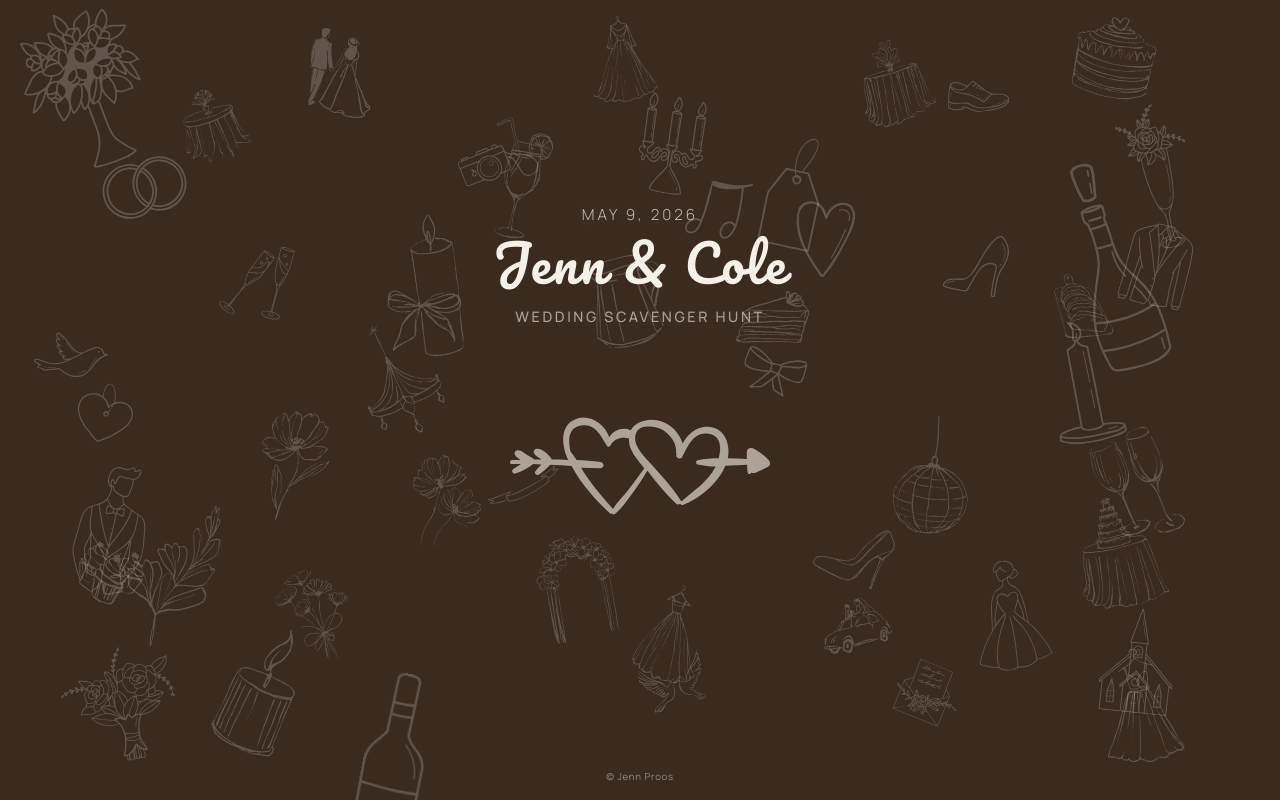
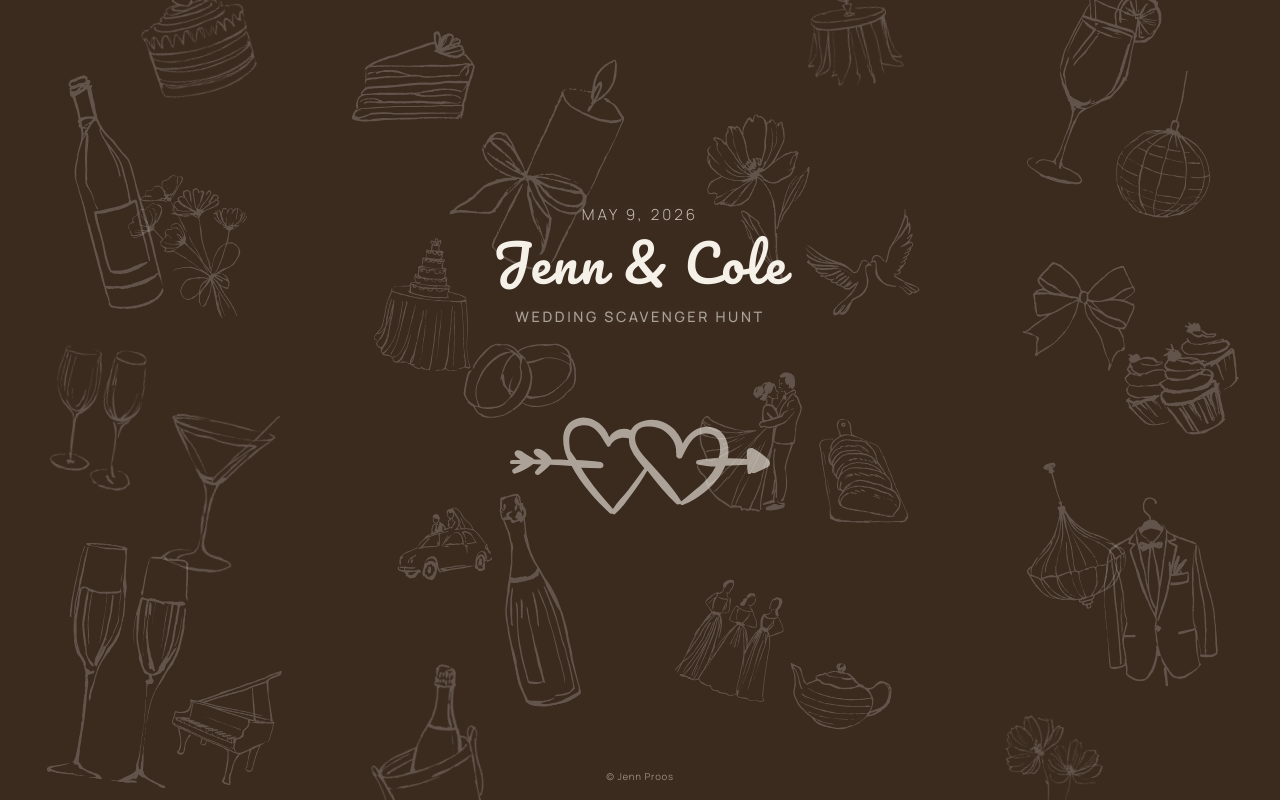
Before and after one commit to jennproos/wedding-scavenger-hunt, a React (Vite) app in the folder frontend/: page / in a window 1280 px wide. Built offline with nearby package versions, Linux system fonts and the light colour scheme; no server answers.

Commit message:
Move some stickies around

```diff
--- a/frontend/src/components/StickerBackground.tsx
+++ b/frontend/src/components/StickerBackground.tsx
@@ -1,115 +1,95 @@
-import bouquet1   from '../assets/stickers/Bouquet_01.svg'
-import bouquet2   from '../assets/stickers/Bouquet_02.svg'
-import rings      from '../assets/stickers/Rings.svg'
-import heart      from '../assets/stickers/Heart.svg'
-import bird       from '../assets/stickers/Bird.svg'
-import champagne  from '../assets/stickers/Champagne.svg'
-import candle     from '../assets/stickers/Candle.svg'
-import candles    from '../assets/stickers/Candles.svg'
-import bow        from '../assets/stickers/Bow.svg'
-import camera     from '../assets/stickers/Camera.svg'
-import ribbon     from '../assets/stickers/Ribbon.svg'
-import glasses    from '../assets/stickers/Glasses.svg'
-import bride      from '../assets/stickers/Bride.svg'
-import groom      from '../assets/stickers/Groom.svg'
-import brideShoe  from "../assets/stickers/Bride's shoe.svg"
-import groomShoe  from "../assets/stickers/Groom's shoe.svg"
-import wineBottle from '../assets/stickers/Wine bottle.svg'
-import letter     from '../assets/stickers/Letter.svg'
-import floralGlass from '../assets/stickers/Floral glass.svg'
-import tag1        from '../assets/stickers/Tag_01.svg'
-import tag2        from '../assets/stickers/Tag_02.svg'
-import note        from '../assets/stickers/Note.svg'
-import costume     from '../assets/stickers/Costume.svg'
-import church      from '../assets/stickers/Church.svg'
-import asset1      from '../assets/stickers/Asset 1wedding.svg'
-import asset2      from '../assets/stickers/Asset 2wedding.svg'
-import asset3      from '../assets/stickers/Asset 3wedding.svg'
-import asset4      from '../assets/stickers/Asset 4wedding.svg'
-import asset5      from '../assets/stickers/Asset 5wedding.svg'
-import asset6      from '../assets/stickers/Asset 6wedding.svg'
-import asset7      from '../assets/stickers/Asset 7wedding.svg'
-import asset9      from '../assets/stickers/Asset 9wedding.svg'
-import asset10     from '../assets/stickers/Asset 10wedding.svg'
-import asset11     from '../assets/stickers/Asset 11wedding.svg'
-import asset12     from '../assets/stickers/Asset 12wedding.svg'
-import asset13     from '../assets/stickers/Asset 13wedding.svg'
-import asset14     from '../assets/stickers/Asset 14wedding.svg'
-import asset15     from '../assets/stickers/Asset 15wedding.svg'
-import asset16     from '../assets/stickers/Asset 16wedding.svg'
-import asset17     from '../assets/stickers/Asset 17wedding.svg'
-import asset18     from '../assets/stickers/Asset 18wedding.svg'
-import asset19     from '../assets/stickers/Asset 19wedding.svg'
-import asset20     from '../assets/stickers/Asset 20wedding.svg'
-import asset21     from '../assets/stickers/Asset 21wedding.svg'
-import asset22     from '../assets/stickers/Asset 22wedding.svg'
-import asset25     from '../assets/stickers/Asset 25wedding.svg'
-import asset30     from '../assets/stickers/Asset 30wedding.svg'
-import asset40     from '../assets/stickers/Asset 40wedding.svg'
-import asset50     from '../assets/stickers/Asset 50wedding.svg'
-import asset60     from '../assets/stickers/Asset 60wedding.svg'
+import asset4  from '../assets/stickers/Asset 4wedding.svg'
+import asset5  from '../assets/stickers/Asset 5wedding.svg'
+import asset6  from '../assets/stickers/Asset 6wedding.svg'
+import asset7  from '../assets/stickers/Asset 7wedding.svg'
+import asset8  from '../assets/stickers/Asset 8wedding.svg'
+import asset9  from '../assets/stickers/Asset 9wedding.svg'
+import asset13 from '../assets/stickers/Asset 13wedding.svg'
+import asset14 from '../assets/stickers/Asset 14wedding.svg'
+import asset15 from '../assets/stickers/Asset 15wedding.svg'
+import asset18 from '../assets/stickers/Asset 18wedding.svg'
+import asset22 from '../assets/stickers/Asset 22wedding.svg'
+import asset23 from '../assets/stickers/Asset 23wedding.svg'
+import asset30 from '../assets/stickers/Asset 30wedding.svg'
+import asset31 from '../assets/stickers/Asset 31wedding.svg'
+import asset36 from '../assets/stickers/Asset 36wedding.svg'
+import asset40 from '../assets/stickers/Asset 40wedding.svg'
+import asset45 from '../assets/stickers/Asset 45wedding.svg'
+import asset50 from '../assets/stickers/Asset 50wedding.svg'
+import asset25 from '../assets/stickers/Asset 25wedding.svg'
+import asset56 from '../assets/stickers/Asset 56wedding.svg'
+import asset57 from '../assets/stickers/Asset 57wedding.svg'
+import asset58 from '../assets/stickers/Asset 58wedding.svg'
+import asset62 from '../assets/stickers/Asset 62wedding.svg'
+import asset64 from '../assets/stickers/Asset 64wedding.svg'
+import asset65 from '../assets/stickers/Asset 65wedding.svg'
+import asset68 from '../assets/stickers/Asset 68wedding.svg'
+import asset39 from '../assets/stickers/Asset 39wedding.svg'
+import asset16 from '../assets/stickers/Asset 16wedding.svg'
 
-const STICKERS = [
-  // Row 1 — top
-  { src: bouquet1,   top: '1%',  left: '2%',  size: 120, rotate: -20, mobile: true  },
-  { src: asset2,     top: '4%',  left: '24%', size: 70,  rotate:  12, mobile: true  },
-  { src: asset1,     top: '2%',  left: '46%', size: 65,  rotate:  -8, mobile: false },
-  { src: asset3,     top: '5%',  left: '67%', size: 72,  rotate: -15, mobile: true  },
-  { src: asset4,     top: '2%',  left: '84%', size: 80,  rotate:  10, mobile: false },
-  // Gap 1 (~10-16%)
-  { src: asset6,     top: '11%', left: '14%', size: 65,  rotate: -18, mobile: false },
-  { src: candles,    top: '12%', left: '50%', size: 65,  rotate:  10, mobile: true  },
-  { src: groomShoe,  top: '10%', left: '74%', size: 62,  rotate:  -5, mobile: false },
-  { src: floralGlass,top: '13%', left: '88%', size: 66,  rotate: -12, mobile: false },
-  { src: asset7,     top: '15%', left: '38%', size: 60,  rotate:  12, mobile: true  },
-  { src: tag1,       top: '17%', left: '60%', size: 58,  rotate:  18, mobile: false },
-  // Row 2 — upper-mid (~18-25%)
-  { src: rings,      top: '20%', left: '8%',  size: 85,  rotate: -15, mobile: true  },
-  { src: camera,     top: '18%', left: '36%', size: 75,  rotate: -22, mobile: false },
-  { src: note,       top: '22%', left: '54%', size: 55,  rotate:  15, mobile: false },
-  { src: heart,      top: '25%', left: '62%', size: 58,  rotate:   8, mobile: false },
-  { src: champagne,  top: '20%', left: '84%', size: 70,  rotate: -18, mobile: true  },
-  // Gap 2 (~29-38%)
-  { src: glasses,    top: '30%', left: '18%', size: 62,  rotate:  22, mobile: false },
-  { src: asset9,     top: '27%', left: '30%', size: 75,  rotate:  -8, mobile: true  },
-  { src: asset11,    top: '32%', left: '46%', size: 78,  rotate: -14, mobile: true  },
-  { src: asset5,     top: '36%', left: '58%', size: 65,  rotate:  14, mobile: false },
-  { src: brideShoe,  top: '29%', left: '74%', size: 60,  rotate:  10, mobile: false },
-  { src: asset25,    top: '35%', left: '82%', size: 68,  rotate:  16, mobile: false },
-  // Row 3 — center (~40-44%)
-  { src: bird,       top: '42%', left: '3%',  size: 65,  rotate:  25, mobile: true  },
-  { src: asset12,    top: '40%', left: '28%', size: 78,  rotate: -25, mobile: true  },
-  { src: costume,    top: '28%', left: '88%', size: 64,  rotate:  15, mobile: false },
-  { src: bow,        top: '44%', left: '58%', size: 62,  rotate:  18, mobile: true  },
-  { src: candle,     top: '40%', left: '82%', size: 68,  rotate: -10, mobile: false },
-  // Gap 3 (~49-58%)
-  { src: tag2,       top: '48%', left: '6%',  size: 55,  rotate:  28, mobile: true  },
-  { src: asset13,    top: '51%', left: '20%', size: 70,  rotate:  20, mobile: false },
-  { src: asset16,    top: '57%', left: '32%', size: 72,  rotate:  10, mobile: true  },
-  { src: groom,      top: '58%', left: '6%',  size: 70,  rotate:  12, mobile: false },
-  { src: asset14,    top: '52%', left: '70%', size: 75,  rotate:   8, mobile: true  },
-  { src: asset30,    top: '54%', left: '86%', size: 70,  rotate: -20, mobile: false },
-  // Row 4 — lower-mid (~60-65%)
-  { src: asset17,    top: '62%', left: '10%', size: 85,  rotate:  15, mobile: true  },
-  { src: ribbon,     top: '60%', left: '38%', size: 78,  rotate: -25, mobile: true  },
-  { src: asset10,    top: '65%', left: '64%', size: 72,  rotate:  20, mobile: true  },
-  { src: asset18,    top: '62%', left: '84%', size: 85,  rotate: -12, mobile: false },
-  // Gap 4 (~68-79%)
-  { src: asset40,    top: '68%', left: '6%',  size: 66,  rotate:  20, mobile: false },
-  { src: asset15,    top: '71%', left: '22%', size: 70,  rotate: -18, mobile: true  },
-  { src: asset19,    top: '67%', left: '42%', size: 80,  rotate: -10, mobile: false },
-  { src: asset21,    top: '73%', left: '50%', size: 65,  rotate:  15, mobile: false },
-  { src: bride,      top: '70%', left: '76%', size: 74,  rotate:  -8, mobile: true  },
-  { src: asset50,    top: '75%', left: '64%', size: 70,  rotate: -16, mobile: true  },
-  { src: asset60,    top: '78%', left: '18%', size: 68,  rotate:  24, mobile: true  },
-  { src: church,     top: '76%', left: '86%', size: 74,  rotate:   6, mobile: true  },
-  // Row 5 — bottom (~81-89%)
-  { src: bouquet2,   top: '81%', left: '5%',  size: 112, rotate: -12, mobile: true  },
-  { src: wineBottle, top: '84%', left: '28%', size: 62,  rotate:  12, mobile: true  },
-  { src: asset22,    top: '82%', left: '50%', size: 65,  rotate: -15, mobile: false },
-  { src: letter,     top: '83%', left: '70%', size: 65,  rotate:  22, mobile: true  },
-  { src: asset20,    top: '81%', left: '86%', size: 78,  rotate:  -8, mobile: true  },
+// Sticker order — one per grid cell, curated
+const SOURCES = [
+  asset4,  asset5,  asset6,  asset7,
+  asset8,  asset9,  asset13, asset14,
+  asset15, asset18, asset22, asset23,
+  asset30, asset31, asset36, asset40,
+  asset45, asset50, asset25, asset56,
+  asset57, asset58, asset62, asset64,
+  asset65, asset68, asset39, asset16,
 ]
+
+// 4 cols × 7 rows = 28 cells
+// top/left refer to the CENTER of each sticker (translate(-50%,-50%) applied in CSS)
+const COL_CENTERS = [12.5, 37.5, 62.5, 87.5]
+const ROW_CENTERS = [7, 21, 35, 50, 64, 78, 92]
+
+// Per-cell jitter [dx%, dy%] — keeps placement organic without overlapping
+const JITTER: [number, number][] = [
+  [ 3, -2], [-5,  3], [ 4, -3], [-3,  2],
+  [-4,  3], [ 5, -2], [-3,  4], [ 4, -3],
+  [ 3, -4], [-4,  3], [ 5, -2], [-3,  4],
+  [-5,  2], [ 3, -3], [-4,  5], [ 5, -2],
+  [ 4, -3], [-3,  4], [ 5, -4], [-4,  3],
+  [-3,  5], [ 4, -3], [-5,  2], [ 3, -4],
+  [ 5, -2], [-4,  3], [ 3, -5], [-5,  4],
+]
+
+const SIZES = [
+  105, 110,  95, 115,
+   60, 120, 105,  95,
+  115, 100, 110, 105,
+   90, 115, 100, 120,
+  105,  95, 110, 100,
+  120,  60,  95, 110,
+  100, 115, 105,  90,
+]
+
+const ROTATIONS = [
+  -18,  12,  -8,  20,
+  -15,  25, -10,  15,
+  -22,   8, -14,  18,
+   10, -20,   5, -25,
+   12,  -8,  22, -15,
+    8, -12,  20,  -5,
+   15, -22,  10, -18,
+]
+
+// Show ~half the stickers on mobile (alternating)
+const MOBILE_VISIBLE = new Set([0, 2, 4, 6, 8, 10, 12, 14, 16, 18, 20, 22, 24, 26])
+
+const STICKERS = SOURCES.map((src, i) => {
+  const col = i % 4
+  const row = Math.floor(i / 4)
+  const [dx, dy] = JITTER[i]
+  return {
+    src,
+    left: `${COL_CENTERS[col] + dx}%`,
+    top:  `${ROW_CENTERS[row] + dy}%`,
+    size: SIZES[i],
+    rotate: ROTATIONS[i],
+    mobile: MOBILE_VISIBLE.has(i),
+  }
+})
 
 export function StickerBackground() {
   return (
@@ -124,7 +104,7 @@ export function StickerBackground() {
             top: s.top,
             left: s.left,
             '--size': `${s.size}px`,
-            transform: `rotate(${s.rotate}deg)`,
+            transform: `translate(-50%, -50%) rotate(${s.rotate}deg)`,
           } as React.CSSProperties}
         />
       ))}
```
